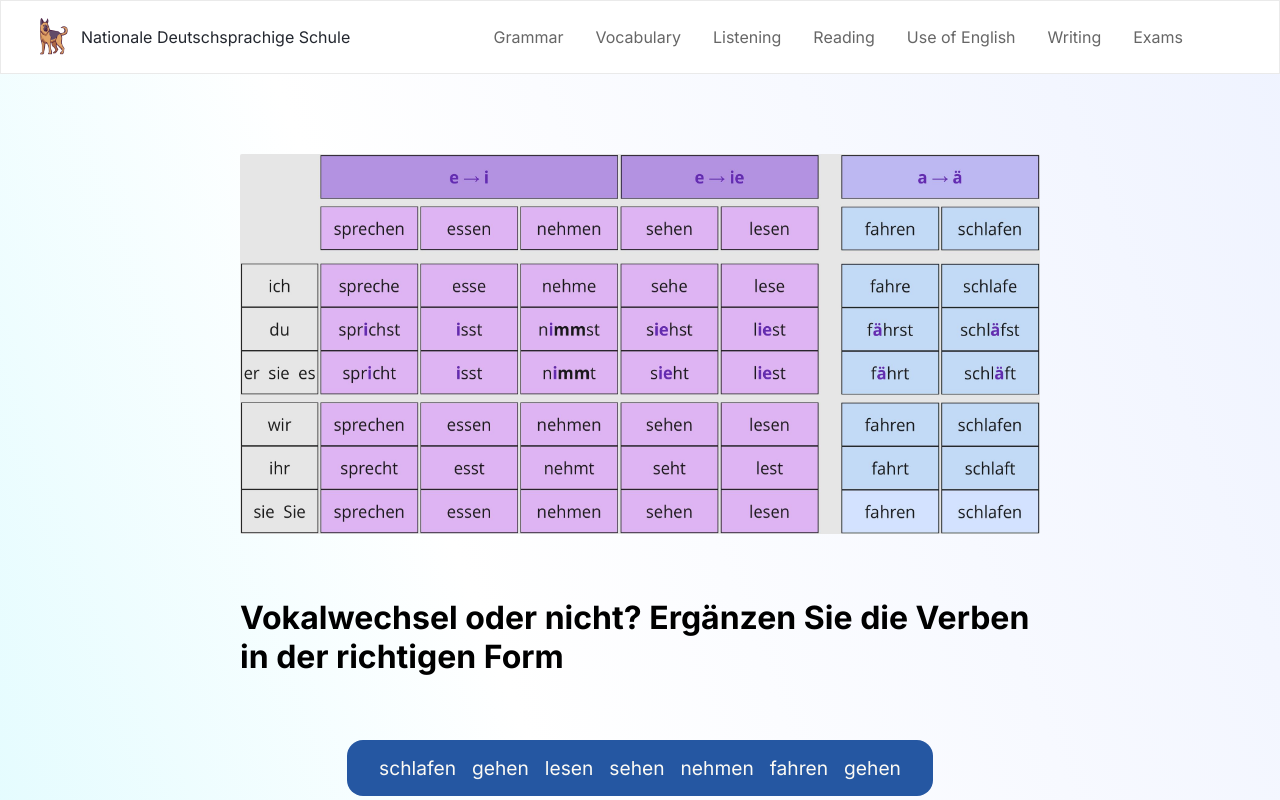
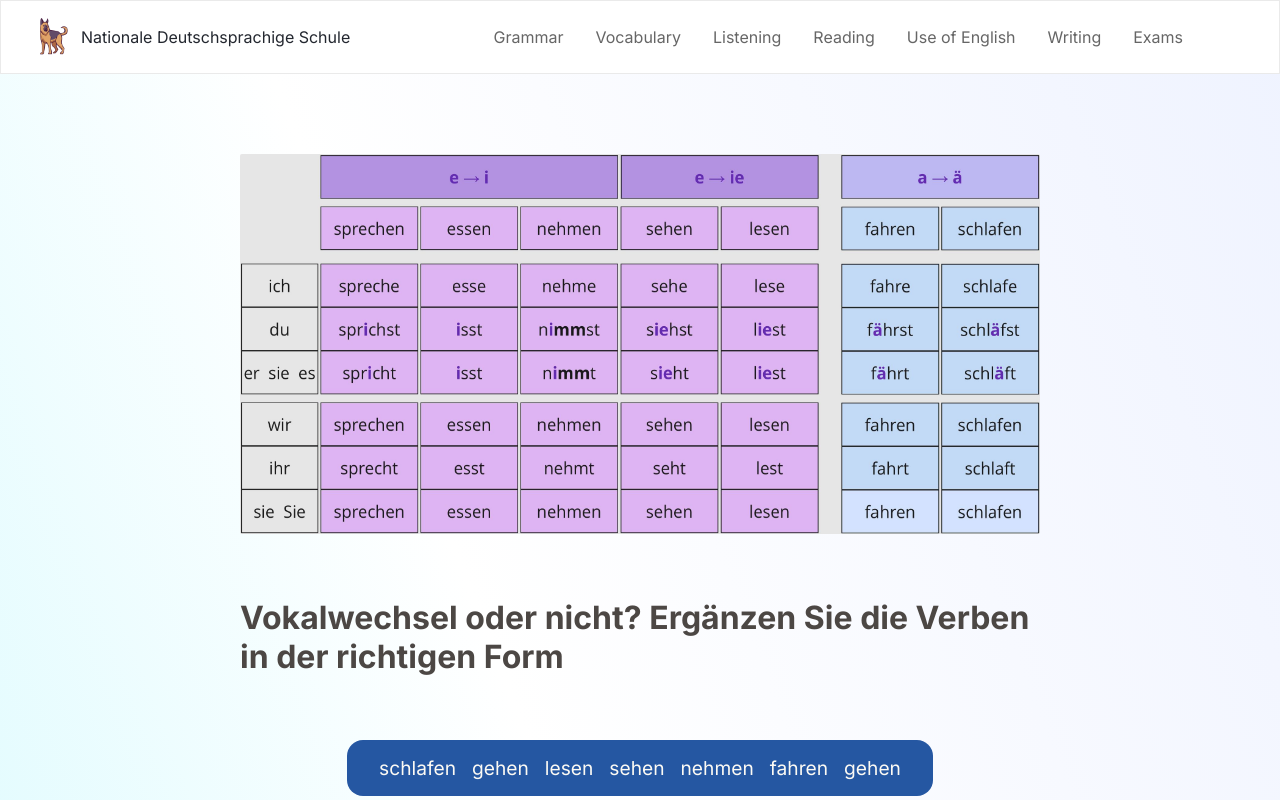
Before and after one commit to mishin78/nGls, a Next.js app: page /grammar/A1/test1 in a window 1280 px wide. Shown: the top 800 px of the page. Built offline with nearby package versions, Linux system fonts and the light colour scheme.

Commit message:
color of h1

```diff
--- a/app/grammar/A1/test1/style.sass
+++ b/app/grammar/A1/test1/style.sass
@@ -39,6 +39,7 @@ $cola-red: #F40009
         border-radius: 2px
     h1
         font-size: 2rem
+        color: #4C4744
     h5
         font-size: 1.8rem
     .writingTest
```
